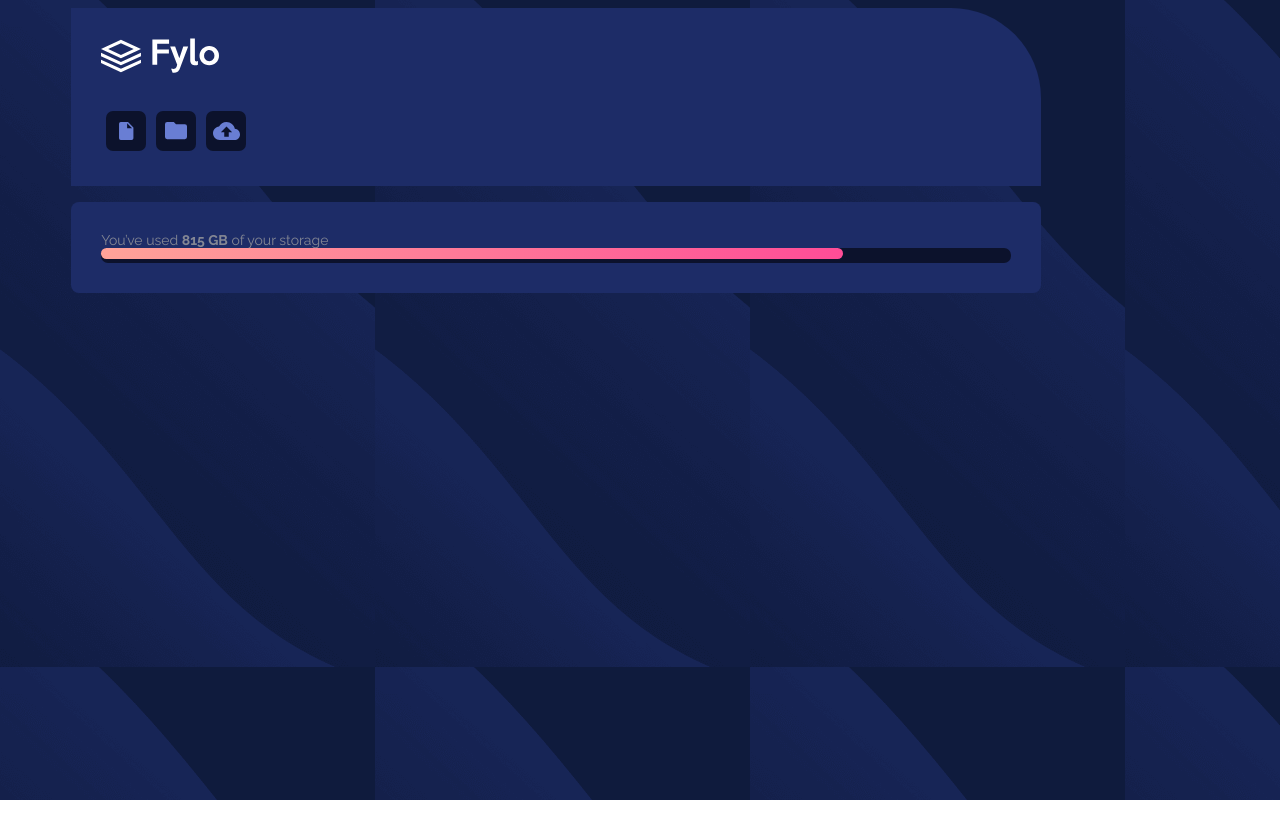
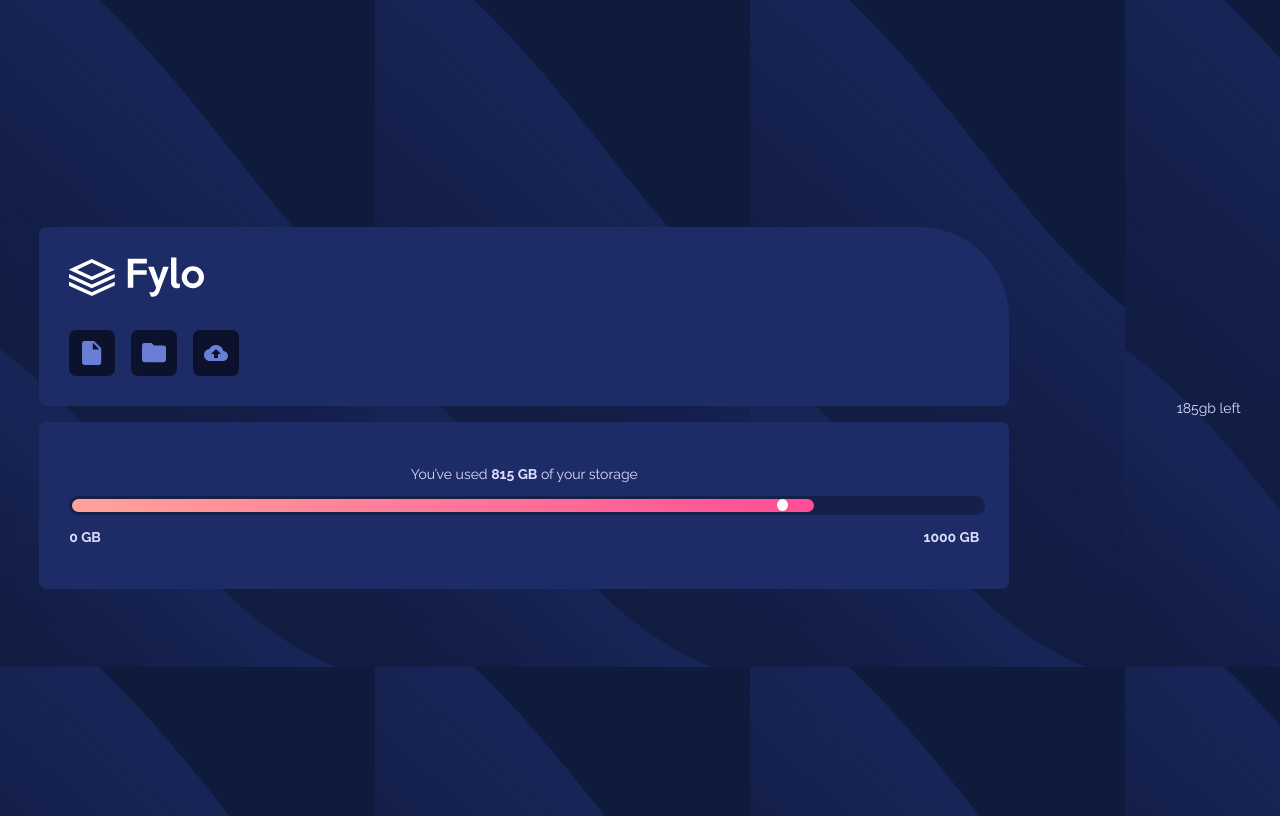
Before and after one commit to fataranto/15-fylo-data-storage-component-master, a plain HTML site: page index.html in a window 1280 px wide. Drawn offline with Linux system fonts and the light colour scheme.

Commit message:
los dos módulos terminados correctamente, comienzo con el label gb left

```diff
--- a/index.html
+++ b/index.html
@@ -1,8 +1,10 @@
 <!DOCTYPE html>
 <html lang="en">
+
 <head>
   <meta charset="UTF-8">
-  <meta name="viewport" content="width=device-width, initial-scale=1.0"> <!-- displays site properly based on user's device -->
+  <meta name="viewport" content="width=device-width, initial-scale=1.0">
+  <!-- displays site properly based on user's device -->
 
   <link rel="icon" type="image/png" sizes="32x32" href="./images/favicon-32x32.png">
 
@@ -13,38 +15,56 @@
 
   <link rel="stylesheet" href="./main.css">
   <!-- Feel free to remove these styles or customise in your own stylesheet 👍 -->
-  <style>
-    .attribution { font-size: 11px; text-align: center; }
-    .attribution a { color: hsl(228, 45%, 44%); }
-  </style>
+<!--   <style>
+    .attribution {
+      font-size: 11px;
+      text-align: center;
+    }
+
+    .attribution a {
+      color: hsl(228, 45%, 44%);
+    }
+  </style> -->
+
 </head>
+
 <body>
 
 
 
 
 
+  <div class="main">
     <div class="main_comp">
       <div class="main_comp--actions">
         <div class="main_comp--actions--logo">
-            <img src="./images/logo.svg" alt="Fylo" height="35px">
+          <img src="./images/logo.svg" alt="Fylo">
         </div>
         <div class="main_comp--actions--icons">
           <ul class="main_comp--actions--icons--list">
-              <li class="main_comp--actions--icons--list--item"> <img src="./images/icon-document.svg" alt="create document"></li>
-              <li class="main_comp--actions--icons--list--item"> <img src="./images/icon-folder.svg" alt="create folder"></li>
+            <li class="main_comp--actions--icons--list--item"> <img src="./images/icon-document.svg"
+                alt="create document"></li>
+            <li class="main_comp--actions--icons--list--item"> <img src="./images/icon-folder.svg" alt="create folder">
+            </li>
             <li class="main_comp--actions--icons--list--item"> <img src="./images/icon-upload.svg" alt="upload"></li>
           </ul>
         </div>
       </div>
       <div class="main_comp--info">
-
- <div class="main_comp--info--text">You’ve used <strong>815 GB</strong> of your storage</div>
+        <p class="main_comp--info--text">You’ve used <strong>815 GB</strong> of your storage</p>
         <div class="main_comp--info--bar">
-            <div class="main_comp--info--bar--used"></div>
+          <div class="main_comp--info--bar--used">
+            <div class="main_comp--info--bar--used--point">
             </div>
           </div>
-
+        </div>
+        <div class="main_comp--info--labels">
+          <p><strong>0 GB</strong></p>
+          <p><strong>1000 GB</strong></p>
+        </div>
+      </div>
+    </div>
+    <div class="gigasleft"><p><span>185</span>gb left</p></div>
   </div>
 
   <!--
@@ -54,4 +74,5 @@
     Coded by <a href="#">Your Name Here</a>.
   </div> -->
 </body>
+
 </html>
--- a/main.css
+++ b/main.css
@@ -10,6 +10,7 @@
 --paleblue: hsl(243, 100%, 93%);
 --grayishblue: hsl(229, 7%, 55%);
 --darkblue: hsl(228, 56%, 26%);
+--backgroundbar: #14204a;
 --verydarkblue: hsl(229, 57%, 11%);
 
 
@@ -19,16 +20,21 @@ body {
     background-image: url(./images/bg-mobile.png);
     font-family: 'Raleway';
     font-size: 14px;
+    color: var(--paleblue);
 }
 
+.main {
+    height: 100vh;
+    display: flex;
+    justify-content: center;
+    align-items: center;
+
+}
 .main_comp {
 
     width: 90%;
-    margin: 0 auto;
     display: flex;
     flex-direction: column;
-    /*align-items: center;
-    justify-content: center; */
     gap: 1rem;
 
 }
@@ -37,25 +43,23 @@ body {
     background-color: var(--darkblue);
     width: 80%;
     padding: 30px;
-    border-radius: 0 90px 0 0;
+    border-radius: 8px 90px 8px 8px;
 }
-/*
-.main_comp--actions--logo img, .main_comp--actions--icons {
-    padding: 30px;
 
-
-} */
 
 .main_comp--info {
     background-color: var(--darkblue);
     width: 80%;
     padding: 30px;
     border-radius: 8px;
-    color: var(--grayishblue);
 }
 
 .main_comp--actions--logo {
     margin-bottom: 30px;
+}
+
+.main_comp--actions--logo img{
+    height: 40px;
 }
 
 .main_comp--actions--icons--list {
@@ -63,36 +67,59 @@ body {
     list-style-type: none;
     padding: 0;
     margin: 0;
+    gap: 1rem;
 }
 
 .main_comp--actions--icons--list--item {
     background-color: var(--verydarkblue);
     padding: 5px;
-    margin: 5px;
+    margin: 0 0 15px 15 px;
     border-radius: 7px;
-    width: 30px;
-    height: 30px;
+    width: 36px;
+    height: 36px;
     display: flex;
     justify-content: center;
     align-items: center;
 
 }
 
-.main_comp--actions--icons--list--item img{
-    height: 18px;
+.main_comp--actions--icons--list--item img:nth-child(2){
+    height: 23px;
 }
 
+.main_comp--info--text {
+    text-align: center;
+}
 .main_comp--info--bar {
     width: 100%;
-    height: 15px;
-    background-color: var(--verydarkblue);
-    border-radius: 7px;
+    height: 13px;
+    background-color: var(--backgroundbar);
+    border-radius: 9px;
+    border: 3px solid var(--backgroundbar);
+    font-display: flex;
+    align-items: center;
+
 }
 
 .main_comp--info--bar--used {
     width: 81.5%;
-    height: 11px;
+    height: 13px;
     border-radius: 7px;
-    background-image: var(--gradient);
+    background-image: var(--gradient);;
     /* background-image: linear-gradient(to right, red , yellow); */
 }
+
+.main_comp--info--bar--used--point {
+    height: 11px;
+    width: 11px;
+    border-radius: 100%;
+    background-color: white;
+    margin-left: 95%;
+    padding-top: 1px;
+}
+
+.main_comp--info--labels {
+    display: flex;
+    flex-direction: row;
+    justify-content: space-between;
+}
```
Lines whose indentation alone changed are shown as unchanged.
